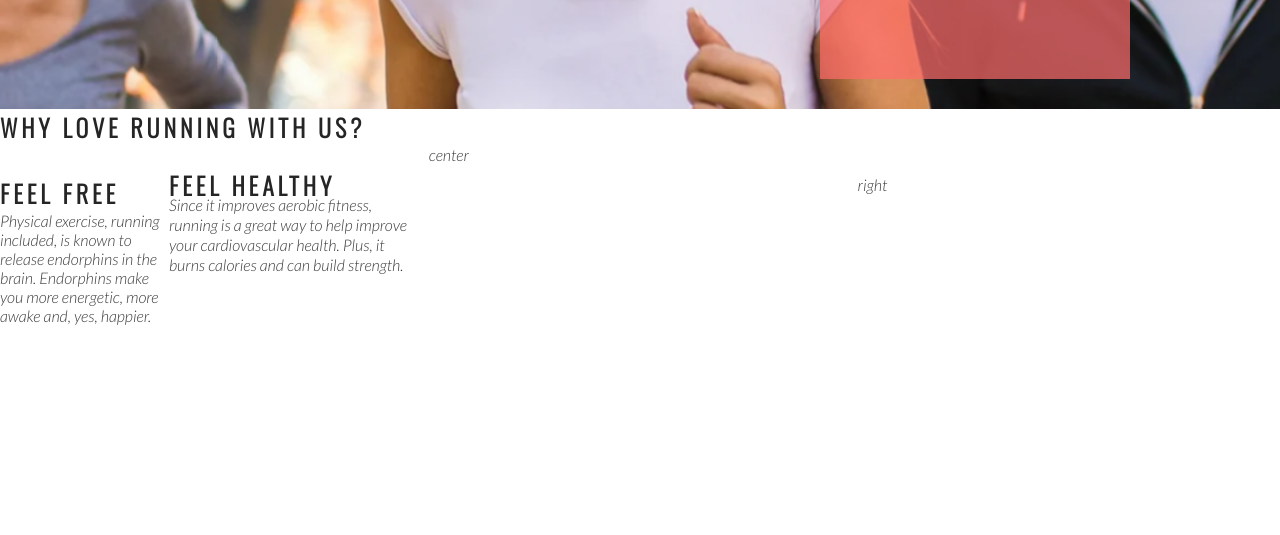
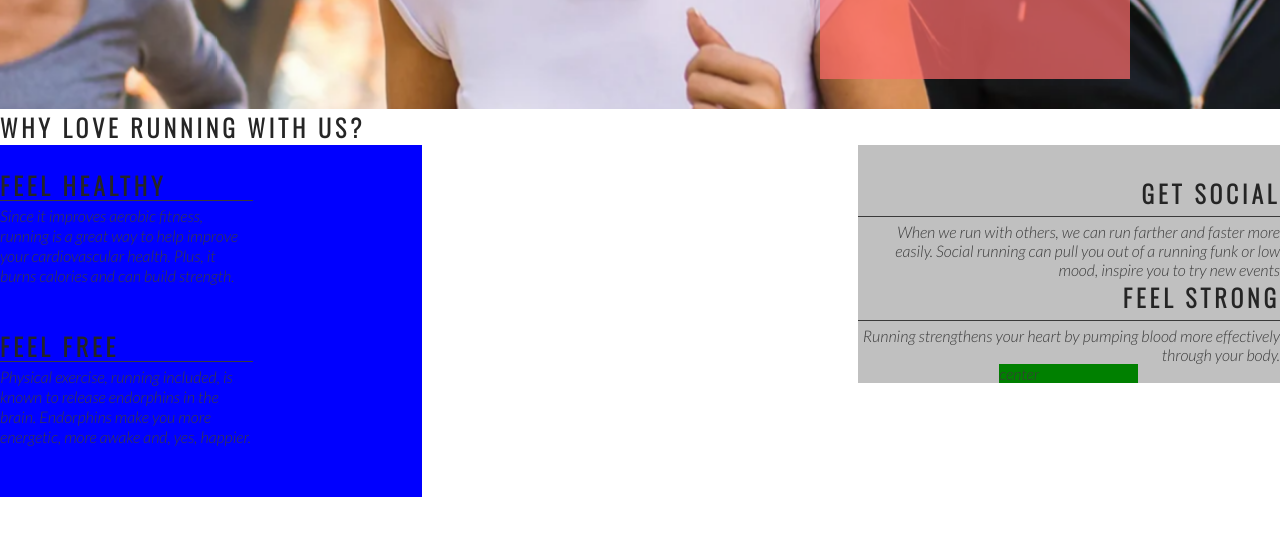
Before and after one commit to MattyOL/love-running, a plain HTML site: page index.html in a window 1280 px wide. Shown: the part 557-1092 px from the top of the page. Drawn offline with nearby package versions, Linux system fonts and the light colour scheme; a web font is replaced by a local one.

Commit message:
Add right about section content and style

```diff
--- a/assets/css/style.css
+++ b/assets/css/style.css
@@ -122,27 +122,48 @@ h1, h2 {
     padding-top: 30px;
     width: 33%;
     float: left;
+    background-color: blue;
 }
 
 #right-about {
     padding-top: 30px;
     width: 33%;
     float: right;
+    background-color: silver;
 }
 
 #center-about {
     width: 33%;
     margin: 0 auto;
+    background-color: green;
+}
+
+hr {
+   border-top: 1px solid #3a3a3a;
+   width: 100%;
+   margin: 5px 0;
+}
+
+.left-about-heading {
+   width: 60%;
+   float: right;
+   line-height: 20px;
+   clear: both;
+   margin-bottom: 50px;
 }
 
 .left-about-heading {
     width: 60%;
-    float: right;
-    line-height: 20px;
-    clear: both;
-    margin-bottom: 50px;
+   float: left;
+   line-height: 20px;
+   clear: both;
+   margin-bottom: 50px;
 }
 
-.left-about-heading {
+.right-about-heading h2 {
+    text-align: right;
+}
 
+.right-about-heading p {
+    text-align: right;
 }
--- a/index.html
+++ b/index.html
@@ -43,14 +43,35 @@
         <div id="left-about">
             <div class="left-about-heading">
                 <h2>Feel healthy</h2>
-                <p>Since it improves aerobic fitness, running is a great way to help improve your cardiovascular health. Plus, it burns calories and can build strength.</p>
+                <hr>
+                <p>
+                    Since it improves aerobic fitness, running is a great way to help improve your cardiovascular health. Plus, it burns calories and can build strength.
+                </p>
+            </div>
+            <div class="left-about-heading">
+                <h2>Feel Free</h2>
+                <hr>
+                <p>
+                    Physical exercise, running included, is known to release endorphins in the brain. Endorphins make you more energetic, more awake and, yes, happier.
+                </p>
+            </div>
+        </div>
+        <div id="right-about">
+            <div class="right-about-heading">
+                <h2>Get social</h2>
+                <hr>
+                <p>
+                    When we run with others, we can run farther and faster more easily. Social running can pull you out of a running funk or low mood, inspire you to try new events
+                </p>
             </div>
             <div class="right-about-heading">
-                <h2>Feel Free</h2>
-                <p>Physical exercise, running included, is known to release endorphins in the brain. Endorphins make you more energetic, more awake and, yes, happier.</p>
-            </div>
+                <h2>Feel strong</h2>
+                <hr>
+                <p>
+                    Running strengthens your heart by pumping blood more effectively through your body.
+                </p>
         </div>
-        <div id="right-about">right</div>
+
         <div id="center-about">center</div>
     </section>
     <section>
```
